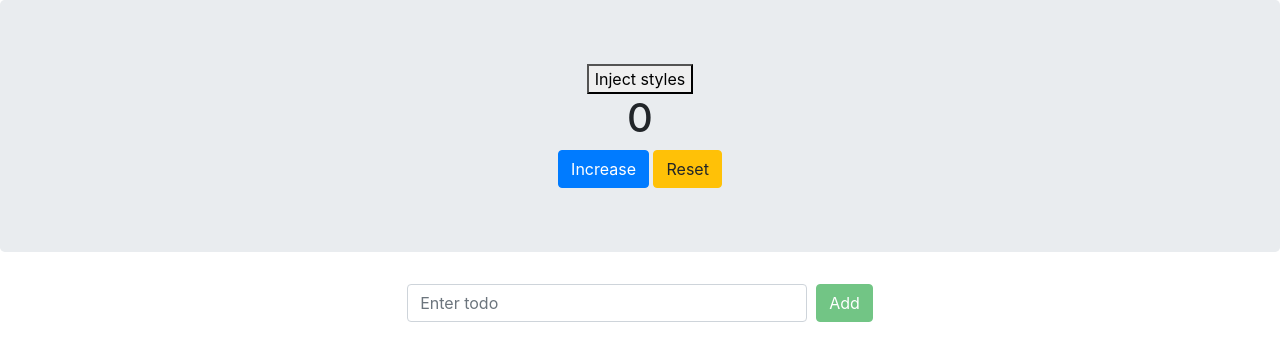
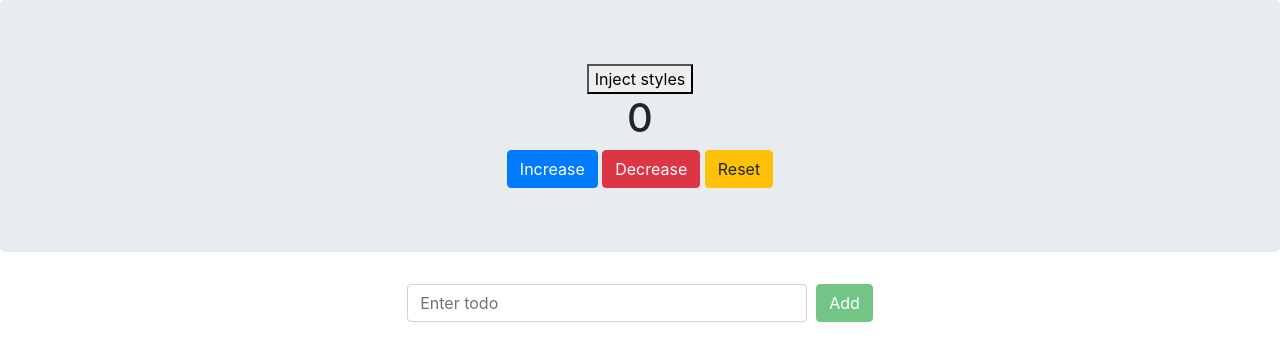
Before and after one commit to prabeen04/react-typescript, a React (Create React App) app: page / in a window 1280 px wide. Shown: the top 360 px of the page. Built offline with nearby package versions, Linux system fonts and the light colour scheme.

Commit message:
decreament button added

```diff
--- a/src/Component/Counter/Counter.tsx
+++ b/src/Component/Counter/Counter.tsx
@@ -11,6 +11,7 @@ const Counter: React.SFC<ICountProps> = (props: ICountProps) => {
             <button onClick={() => console.log('injecting style ....')}>Inject styles</button>
             <h1>{count}</h1>
             <button className='btn btn-primary' onClick={() => setCount(count + 1)}>Increase</button>&nbsp;
+            <button className='btn btn-danger' onClick={() => setCount(count - 1)}>Decrease</button>&nbsp;
             <button className='btn btn-warning' onClick={() => setCount(0)}>Reset</button>
         </div>
     )
```
